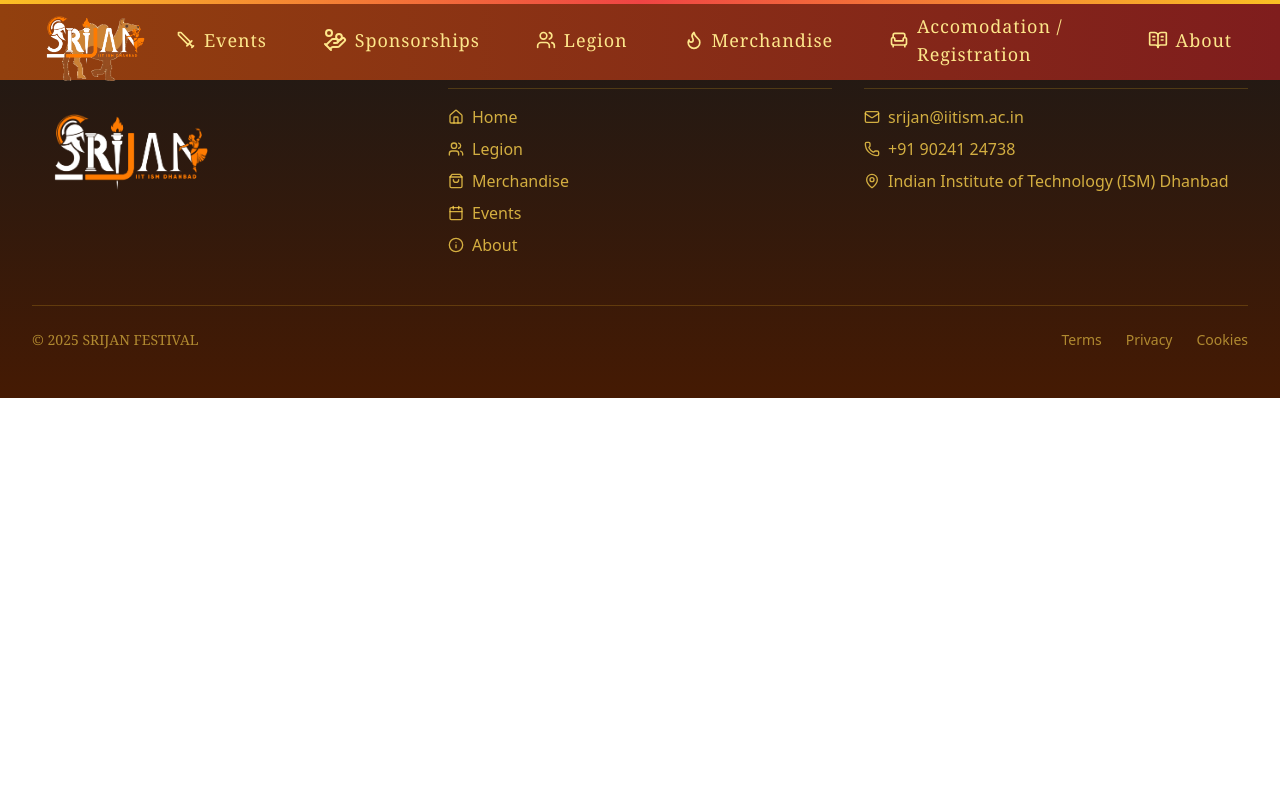
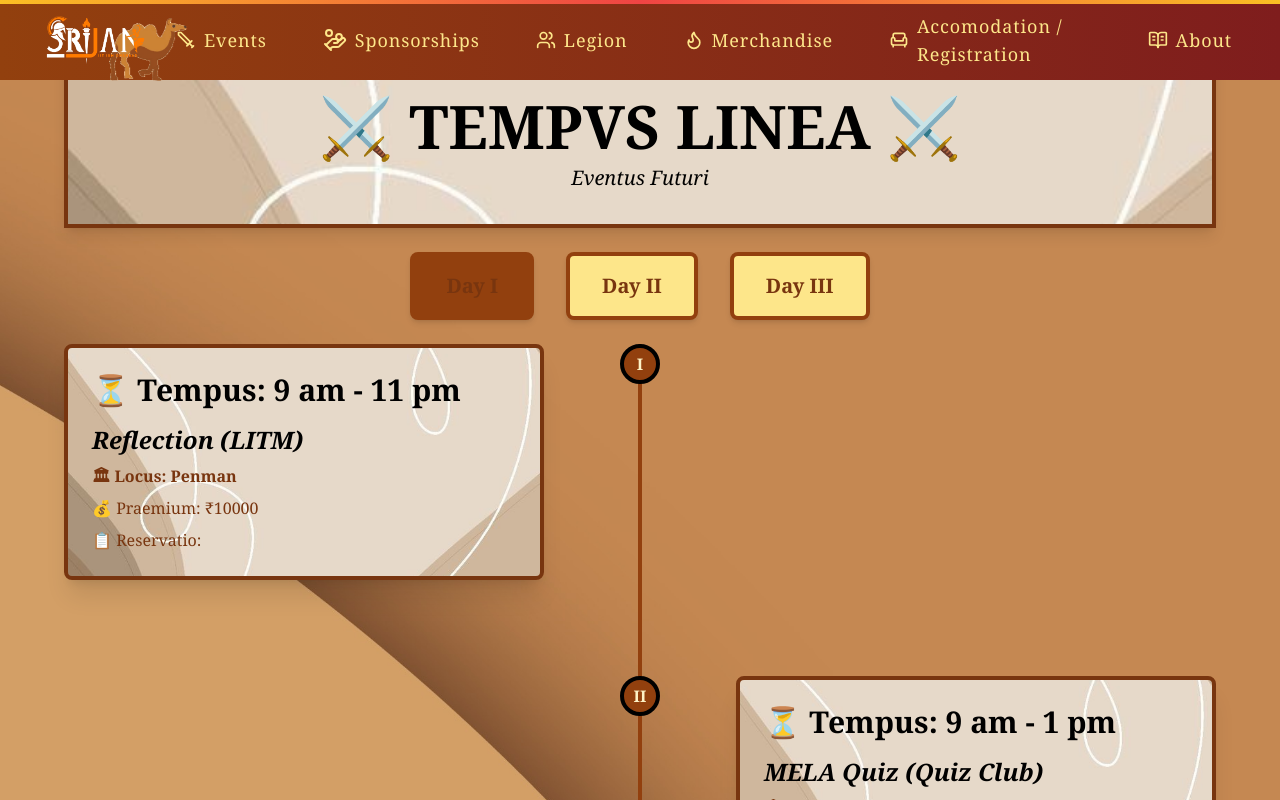
Before and after one commit to Dhruv460/sriajan_final, a React (Vite) app: page /acc in a window 1280 px wide. Shown: the top 800 px of the page. Built offline with nearby package versions, Linux system fonts and the light colour scheme.

Commit message:
timeline

```diff
--- a/src/App.jsx
+++ b/src/App.jsx
@@ -15,7 +15,7 @@ import Sponsorships from "./pages/Sponsorships";
 import Events2 from "./pages/Events2";
 import sound from "/sound1.mp3";
 import AccomodationPage from "./pages/AccomodationPage.jsx";
-
+import Timeline from "./components/Timeline";
 
 function App() {
   const audioRef = useRef(null);
@@ -37,6 +37,7 @@ function App() {
           <Route path="/events" element={<Deck />} />
           <Route path="/events/:category" element={<EventsRegisterPage />} />
           <Route path="/accomodation" element={<AccomodationPage/>} />
+          <Route path="/acc" element={<Timeline/>} />
         </Routes>
         <div className="z-10">
           <Footer />
--- a/src/components/Landing.jsx
+++ b/src/components/Landing.jsx
@@ -9,7 +9,7 @@ import down from "/down.gif";
 import InfiniteCarousel from "./InfiniteCarousel";
 import diff3 from "/bg23.jpg";
 import sound from "/sound1.mp3";
-
+import Timeline from "./Timeline";
 const Landingpage = () => {
   const [imageSrc, setImageSrc] = useState(rome);
   const [showText, setShowText] = useState(false);
@@ -188,6 +188,7 @@ const Landingpage = () => {
 
         <InfiniteCarousel />
 
+        <Timeline/>
         <p className="text-center md:text-6xl text-amber-950 font-bold text-3xl py-16">
           Coming Soon!
         </p>
--- a/src/components/Timeline.jsx
+++ b/src/components/Timeline.jsx
@@ -1,12 +1,11 @@
-import React, { useState } from "react"
-import time_line from "../utils/timeline_data.js"
-import romanBg from "/bg23.jpg"
-import marbleBg from "/bg2.jpg"
+import React, { useState } from "react";
+import time_line from "../utils/timeline_data.js";
+import romanBg from "/bg23.jpg";
+import marbleBg from "/bg2.jpg";
 
 export default function Timeline() {
-  const [selectedDay, setSelectedDay] = useState("Day 1")
-
-  const filteredEvents = time_line.filter((event) => event.Day === selectedDay)
+  const [selectedDay, setSelectedDay] = useState("Day 1");
+  const filteredEvents = time_line.filter((event) => event.Day === selectedDay);
 
   return (
     <div
@@ -19,8 +18,8 @@ export default function Timeline() {
           className="bg-amber-800 p-8 rounded-t-lg text-center border-4 border-amber-900 shadow-lg bg-cover bg-center"
           style={{ backgroundImage: `url(${marbleBg})` }}
         >
-          <h1 className="text-6xl font-bold text-black-100 m-10 mb-2">⚔️ TEMPVS LINEA ⚔️</h1>
-          <p className="text-black-20 italic text-xl">Eventus Futuri</p>
+          <h1 className="text-6xl font-bold text-black m-10 mb-2">⚔️ TEMPVS LINEA ⚔️</h1>
+          <p className="text-black italic text-xl">Eventus Futuri</p>
         </div>
 
         {/* Buttons */}
@@ -28,7 +27,9 @@ export default function Timeline() {
           {["Day 1", "Day 2", "Day 3"].map((day) => (
             <button
               key={day}
-              className={`px-8 py-4 text-xl font-semibold transition-all ease-in-out duration-300 border-4 border-amber-800 text-amber-900 bg-amber-200 hover:bg-amber-800 hover:text-amber-100 shadow-md rounded-lg ${selectedDay === day ? "bg-amber-800 text-amber-100" : ""}`}
+              className={`px-8 py-4 text-xl font-semibold transition-all ease-in-out duration-300 border-4 border-amber-800 text-amber-900 bg-amber-200 hover:bg-amber-800 hover:text-amber-100 shadow-md rounded-lg ${
+                selectedDay === day ? "bg-amber-800 text-amber-100" : ""
+              }`}
               onClick={() => setSelectedDay(day)}
             >
               {`Day ${toRomanNumeral(parseInt(day.split(" ")[1]))}`}
@@ -39,21 +40,23 @@ export default function Timeline() {
         {/* Timeline */}
         <div className="relative">
           {/* Vertical Line */}
-          <div className="absolute left-1/2 transform -translate-x-1/2 h-full w-1 bg-amber-800" />
+          <div className="absolute left-1/2 transform -translate-x-1/2 h-full w-1 bg-amber-800 hidden lg:block" />
 
           {filteredEvents.map((event, index) => (
             <div
               key={`${event.Day}-${event["Pre-Event"]}`}
-              className={`relative flex flex-col mb-12 ${index % 2 === 0 ? "items-start" : "items-end"}`}
+              className={`relative flex flex-col mb-12 lg:mb-24 ${
+                index % 2 === 0 ? "lg:items-start" : "lg:items-end"
+              } items-center`}
             >
               {/* Timeline Node */}
-              <div className="absolute left-1/2 transform -translate-x-1/2 w-10 h-10 bg-amber-800  border-4 border-black-400 flex items-center justify-center">
+              <div className="absolute left-1/2 transform -translate-x-1/2 w-10 h-10 bg-amber-800 border-4 border-black flex items-center justify-center rounded-full">
                 <span className="text-amber-100 font-bold">{toRomanNumeral(index + 1)}</span>
               </div>
 
               {/* Card Content */}
               <div
-                className="w-5/12 p-3 bg-cover bg-center text-amber-900 rounded-lg shadow-xl border-4 border-amber-900"
+                className="w-full lg:w-5/12 p-6 bg-cover bg-center text-amber-900 rounded-lg shadow-xl border-4 border-amber-900 mt-12 lg:mt-0"
                 style={{
                   backgroundImage: `url(${marbleBg})`,
                   backgroundSize: "cover",
@@ -61,10 +64,9 @@ export default function Timeline() {
                   backgroundRepeat: "no-repeat",
                 }}
               >
-                <span className="text-3xl font-bold text-black-900">⏳ Tempus: {event.Time}</span>
-
+                <span className="text-3xl font-bold text-black">⏳ Tempus: {event.Time}</span>
                 <div className="mt-4 space-y-2">
-                <p className="text-2xl font-semibold text-black-800 italic">{event["Pre-Event"]}</p>
+                  <p className="text-2xl font-semibold text-black italic">{event["Pre-Event"]}</p>
                   <p className="text-amber-900 text-md font-bold">🏛 Locus: {event.Venue}</p>
                   <p className="text-amber-900 text-md">💰 Praemium: ₹{event["Prize Worth"]}</p>
                   <p className="text-amber-900 text-md">📋 Reservatio: {event["Status Of Booking"]}</p>
@@ -75,10 +77,10 @@ export default function Timeline() {
         </div>
       </div>
     </div>
-  )
+  );
 }
 
 function toRomanNumeral(num) {
-  const romanNumerals = ["I", "II", "III", "IV", "V", "VI", "VII", "VIII", "IX", "X", "XI", "XII", "XIII" , "XIV" , "XV"]
-  return romanNumerals[num - 1] || num.toString()
+  const romanNumerals = ["I", "II", "III", "IV", "V", "VI", "VII", "VIII", "IX", "X", "XI", "XII", "XIII", "XIV", "XV"];
+  return romanNumerals[num - 1] || num.toString();
 }
```
